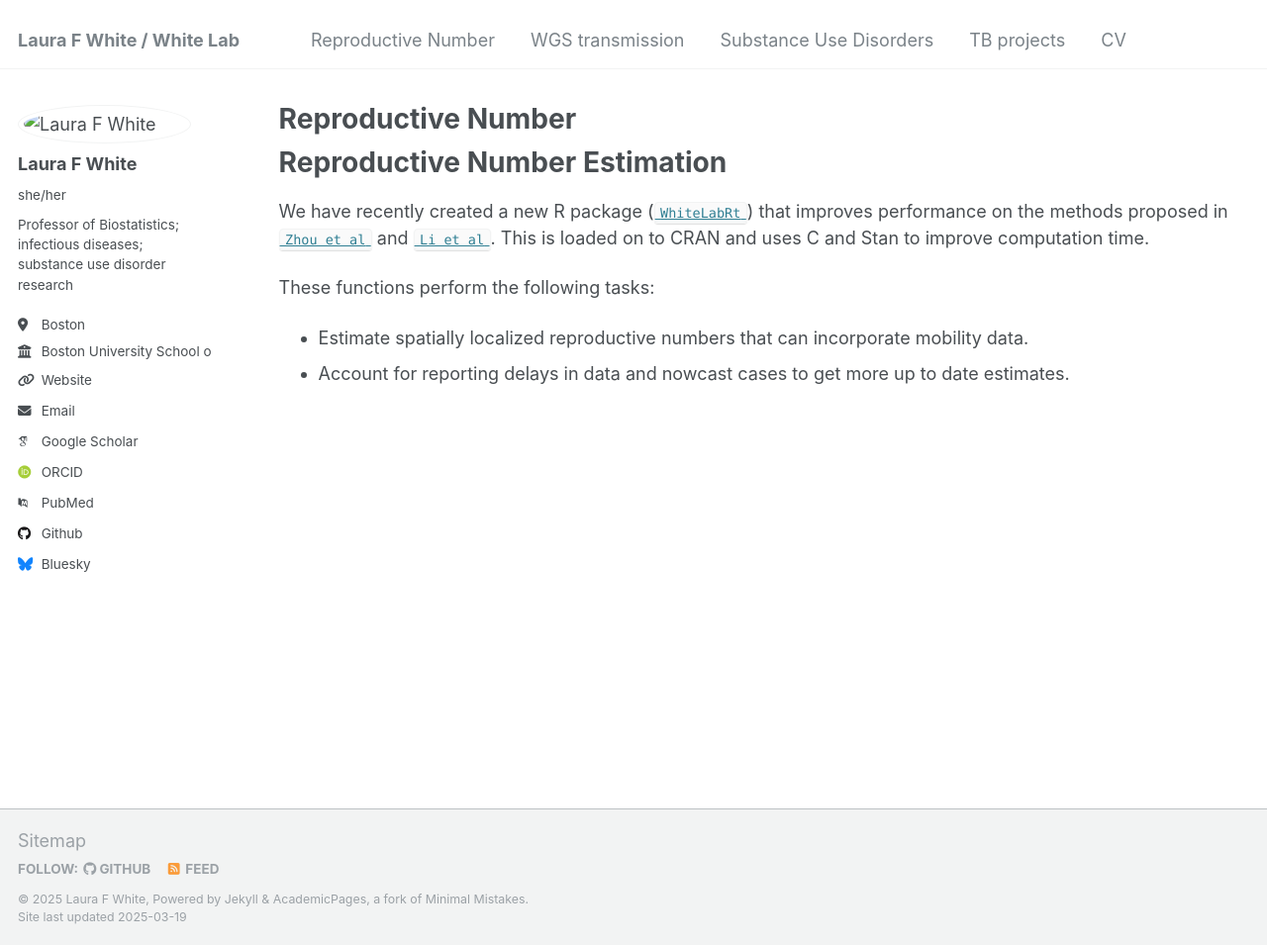
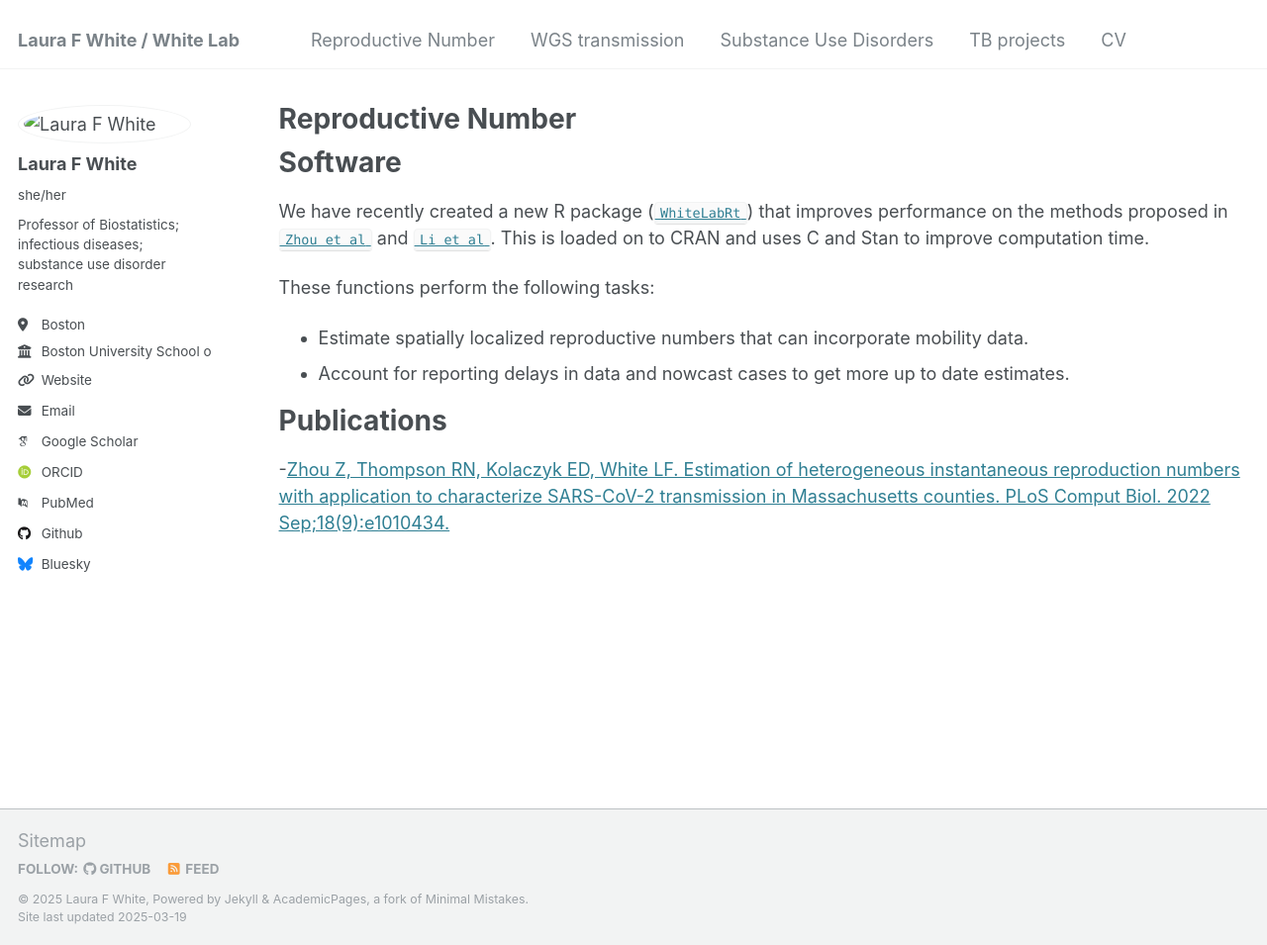
Before and after one commit to LauraFWhiteLab/LauraFWhiteLab.github.io, a Jekyll site: the page built from _pages/Rtestim.md, in a window 1280 px wide and 955 px high. Shown: the whole window at 99% size. Built offline with Jekyll 4.4.1, drawn with Linux system fonts in a browser that asks for light colours; some web fonts are replaced.

Commit message:
Update Rtestim.md

```diff
--- a/_pages/Rtestim.md
+++ b/_pages/Rtestim.md
@@ -5,12 +5,20 @@ permalink: /Rtestim/
 author_profile: true
 ---
 
-Reproductive Number Estimation
-==============================
+Software
+========
 
-We have recently created a new R package ([`WhiteLabRt`](https://github.com/cmilando/WhiteLabRt)) that improves performance on the methods proposed in [`Zhou et al`](https://journals.plos.org/ploscompbiol/article?id=10.1371/journal.pcbi.1010434) and [`Li et al`](https://journals.plos.org/ploscompbiol/article?id=10.1371/journal.pcbi.1009210). This is loaded on to CRAN and uses C and Stan to improve computation time.
+We have recently created a new R package ([`WhiteLabRt`](https://github.com/cmilando/WhiteLabRt)) that improves performance on the methods proposed in [`Zhou et al`][1] and [`Li et al`](https://journals.plos.org/ploscompbiol/article?id=10.1371/journal.pcbi.1009210). This is loaded on to CRAN and uses C and Stan to improve computation time.
 
 These functions perform the following tasks:
 
 - Estimate spatially localized reproductive numbers that can incorporate mobility data.
 - Account for reporting delays in data and nowcast cases to get more up to date estimates.
+
+
+Publications
+============
+-[Zhou Z, Thompson RN, Kolaczyk ED, White LF. Estimation of heterogeneous instantaneous reproduction numbers with application to characterize SARS-CoV-2 transmission in Massachusetts counties. PLoS Comput Biol. 2022 Sep;18(9):e1010434.][1]
+
+
+[1]: <https://journals.plos.org/ploscompbiol/article?id=10.1371/journal.pcbi.1010434>
```
